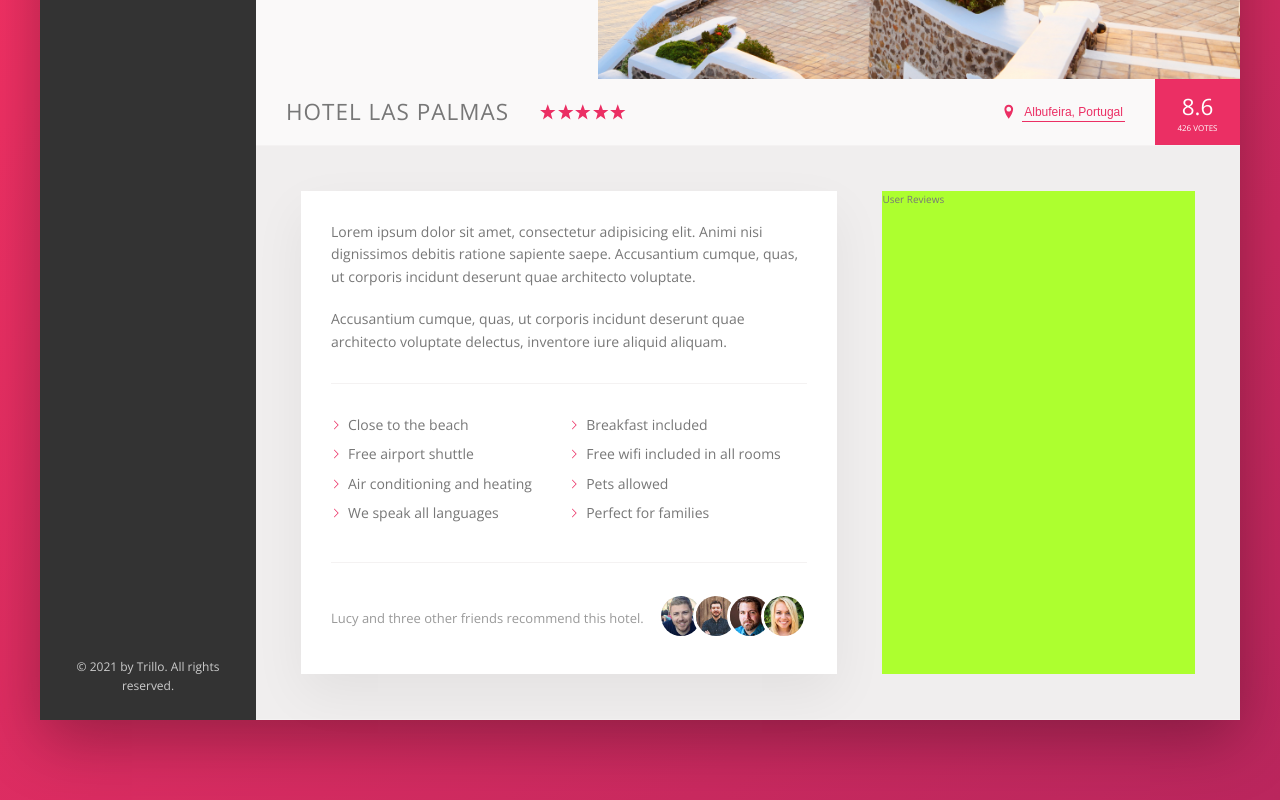
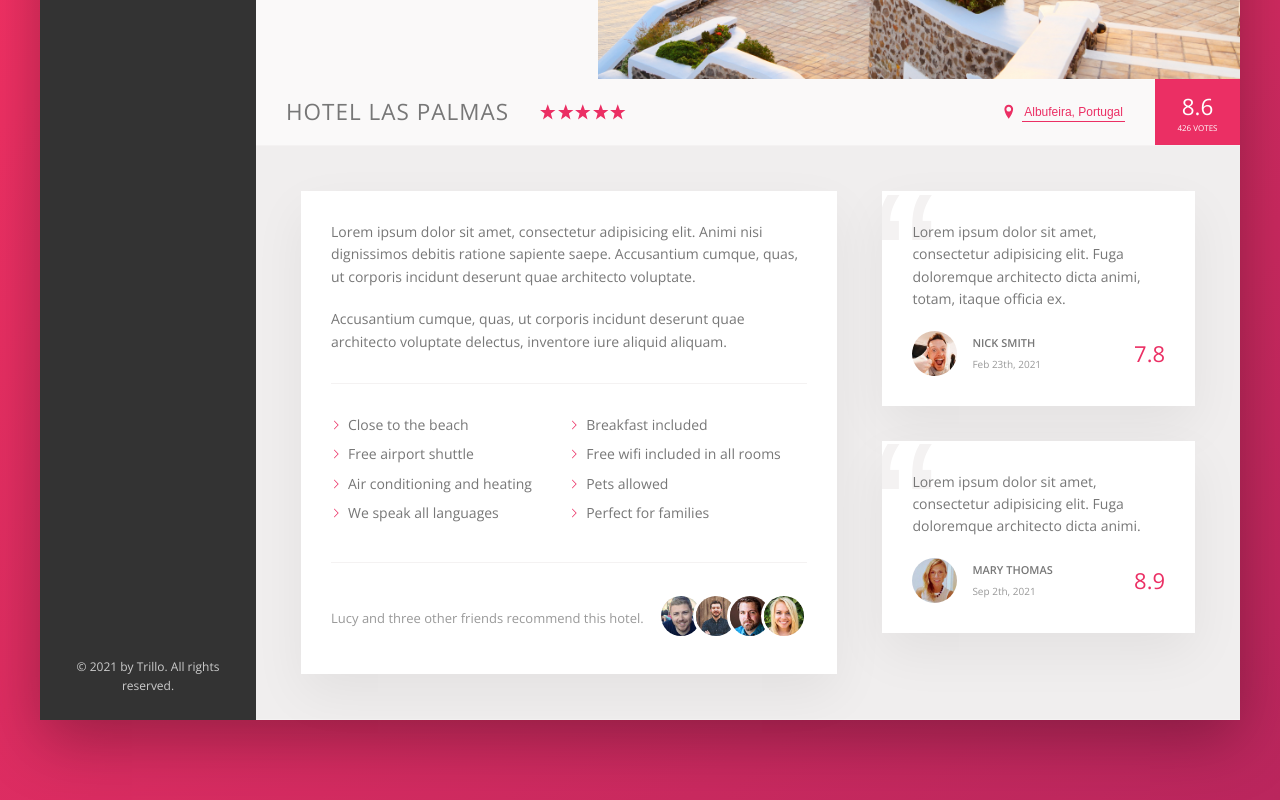
Before and after one commit to umarovdoniyor/Trillo-Flexbox-project, a website: page index.html in a window 1280 px wide. Shown: the part 456-1256 px from the top of the page. Drawn offline with nearby package versions, Linux system fonts and the light colour scheme.

Commit message:
Review block finished.

```diff
--- a/index.html
+++ b/index.html
@@ -210,7 +210,45 @@
                 </div>
               </div>
             </div>
-            <div class="user-reviews">User Reviews</div>
+            <div class="user-reviews">
+              <figure class="review">
+                <blockquote class="review__text">
+                  Lorem ipsum dolor sit amet, consectetur adipisicing elit. Fuga
+                  doloremque architecto dicta animi, totam, itaque officia ex.
+                </blockquote>
+                <figcaption class="review__user">
+                  <img
+                    src="img/user-1.jpg"
+                    alt="User 1"
+                    class="review__photo"
+                  />
+                  <div class="review__user-box">
+                    <p class="review__user-name">Nick Smith</p>
+                    <p class="review__user-date">Feb 23th, 2021</p>
+                  </div>
+                  <div class="review__rating">7.8</div>
+                </figcaption>
+              </figure>
+
+              <figure class="review">
+                <blockquote class="review__text">
+                  Lorem ipsum dolor sit amet, consectetur adipisicing elit. Fuga
+                  doloremque architecto dicta animi.
+                </blockquote>
+                <figcaption class="review__user">
+                  <img
+                    src="img/user-2.jpg"
+                    alt="User 1"
+                    class="review__photo"
+                  />
+                  <div class="review__user-box">
+                    <p class="review__user-name">Mary Thomas</p>
+                    <p class="review__user-date">Sep 2th, 2021</p>
+                  </div>
+                  <div class="review__rating">8.9</div>
+                </figcaption>
+              </figure>
+            </div>
           </div>
         </main>
       </div>
--- a/sass/_components.scss
+++ b/sass/_components.scss
@@ -367,3 +367,69 @@
     }
   }
 }
+
+///////////////////////////////////////////////
+// REVIEWS
+
+.review {
+  background-color: #fff;
+  box-shadow: var(--shadow-light);
+  padding: 3rem;
+  margin-bottom: 3.5rem;
+
+  position: relative;
+  overflow: hidden;
+
+  &__text {
+    margin-bottom: 2rem;
+    z-index: 10;
+    position: relative; // z-index does not works if we do not set the position to something;
+  }
+
+  &__user {
+    display: flex;
+    align-items: center;
+  }
+
+  &__photo {
+    height: 4.5rem;
+    width: 4.5rem;
+    border-radius: 50%;
+    margin-right: 1.5rem;
+  }
+
+  &__user-box {
+    margin-right: auto;
+  }
+
+  &__user-name {
+    font-size: 1.1rem;
+    font-weight: 600;
+    text-transform: uppercase;
+    margin-bottom: 0.4rem;
+  }
+
+  &__user-date {
+    font-size: 1rem;
+    color: var(--color-grey-dark-3);
+  }
+
+  &__rating {
+    font-size: 2.2rem;
+    font-weight: 300;
+    color: var(--color-primary);
+  }
+
+  &::before {
+    content: "\201C";
+
+    position: absolute;
+    top: -2.75rem;
+    left: -1rem;
+    line-height: 1;
+    font-size: 20rem;
+    color: var(--color-grey-light-2);
+    font-family: sans-serif;
+    z-index: 1;
+  }
+}
--- a/sass/_layout.scss
+++ b/sass/_layout.scss
@@ -36,6 +36,7 @@
 }
 
 .detail {
+  font-size: 1.4rem;
   display: flex;
   padding: 4.5rem;
   background-color: var(--color-grey-light-3);
@@ -43,7 +44,6 @@
 }
 
 .description {
-  font-size: 1.4rem;
   background-color: #fff;
   box-shadow: var(--shadow-light);
   padding: 3rem;
@@ -52,6 +52,6 @@
 }
 
 .user-reviews {
-  background-color: greenyellow;
+  // background-color: greenyellow;
   flex: 1;
 }
```
Also changed, not shown: css/main.css.
